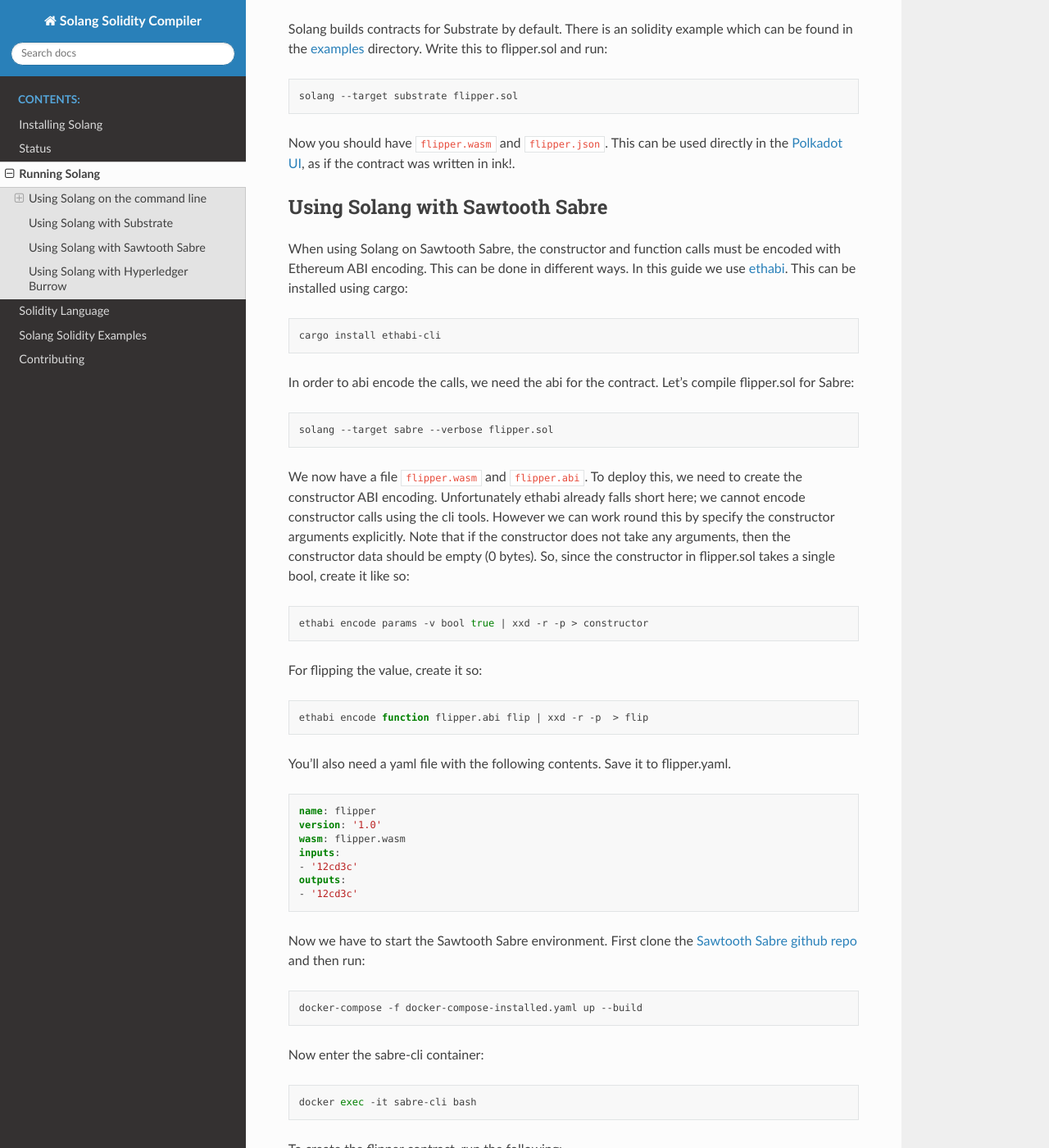
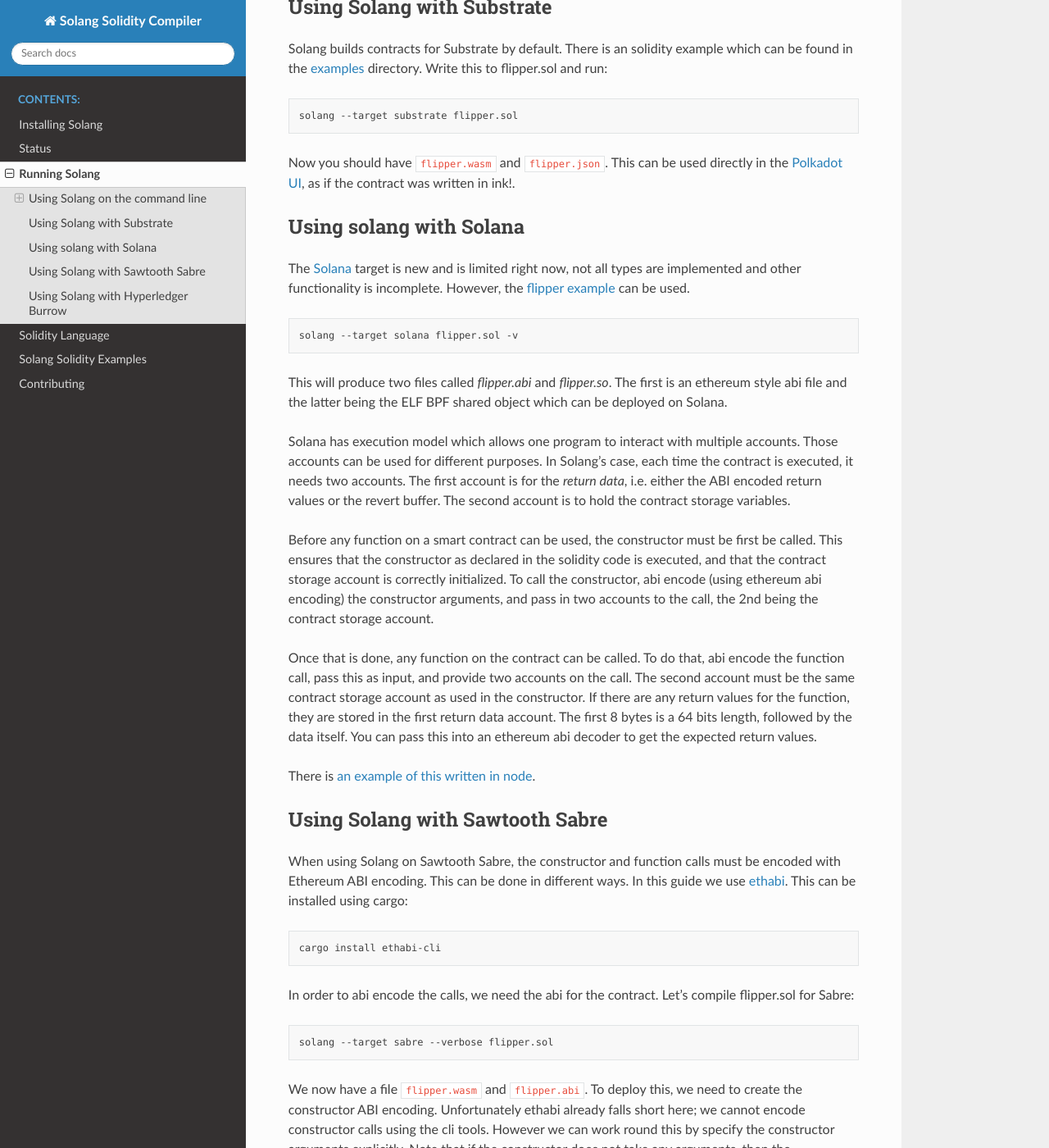
Before and after one commit to hyperledger-solang/solang, a Sphinx documentation site: the page built from docs/running.rst, in a window 1280 px wide and 1400 px high, scrolled down 2976 px. Shown: the whole window at 82% size. Built offline with Sphinx 7.4.7 and the Read the Docs theme 2.0.0, drawn with Linux system fonts in a browser that asks for light colours; some of the changed text lies outside the part shown.

Commit message:
Document new Solana target
Signed-off-by: Sean Young <sean@mess.org>

```diff
--- a/docs/index.rst
+++ b/docs/index.rst
@@ -11,6 +11,7 @@
 Using Solang, you can compile smart contracts written in
 `Solidity <https://en.wikipedia.org/wiki/Solidity>`_
 for `Parity Substrate <https://substrate.dev/>`_,
+`Solana <https://www.solana.com/>`_,
 `Sawtooth Sabre <https://github.com/hyperledger/sawtooth-sabre>`_, and
 `Ethereum ewasm <https://github.com/ewasm/design>`_. It uses the
 `llvm <https://www.llvm.org/>`_ compiler framework to produce WebAssembly
--- a/docs/running.rst
+++ b/docs/running.rst
@@ -5,9 +5,10 @@
 names are provided as command line arguments; the output is an optimized
 wasm file which is ready for deployment on a chain, and an abi file.
 
-Three targets are supported right now:
+The following targets are supported right now:
 `Ethereum ewasm <https://github.com/ewasm/design>`_,
-`Parity Substrate <https://substrate.dev/>`_, and
+`Parity Substrate <https://substrate.dev/>`_,
+`Solana <https://www.solana.com/>`_ and
 `Sawtooth Sabre <https://github.com/hyperledger/sawtooth-sabre>`_.
 
 .. note::
@@ -35,8 +36,8 @@
   will be silent if there are no errors or warnings.
 
 \\-\\-target *target*
-  This takes one argument, which can either be ``ewasm``, ``sabre``, or ``substrate``.
-  The default is substrate.
+  This takes one argument, which can either be ``ewasm``, ``sabre``, ``solana``,
+  or ``substrate``. The default is substrate.
 
 \\-\\-doc
   Generate documentation for the given Solidity as a simple html page. This uses the
@@ -151,6 +152,39 @@
 Now you should have ``flipper.wasm`` and ``flipper.json``. This can be used
 directly in the `Polkadot UI <https://substrate.dev/substrate-contracts-workshop/#/0/deploying-your-contract?id=putting-your-code-on-the-blockchain>`_, as if the contract was written in ink!.
 
+Using solang with Solana
+------------------------
+
+The `Solana <https://www.solana.com/>`_ target is new and is limited right now, not all types are implemented
+and other functionality is incomplete. However, the
+`flipper example <https://github.com/hyperledger-labs/solang/tree/master/examples/flipper.sol>`_
+can be used.
+
+.. code-block:: bash
+
+  solang --target solana flipper.sol -v
+
+This will produce two files called `flipper.abi` and `flipper.so`. The first is an ethereum style abi file and the latter being
+the ELF BPF shared object which can be deployed on Solana.
+
+Solana has execution model which allows one program to interact with multiple accounts. Those accounts can
+be used for different purposes. In Solang's case, each time the contract is executed, it needs two accounts.
+The first account is for the `return data`, i.e. either the ABI encoded
+return values or the revert buffer. The second account is to hold the contract storage variables.
+
+Before any function on a smart contract can be used, the constructor must be first be called. This ensures that
+the constructor as declared in the solidity code is executed, and that the contract storage account is
+correctly initialized. To call the constructor, abi encode (using ethereum abi encoding) the constructor
+arguments, and pass in two accounts to the call, the 2nd being the contract storage account.
+
+Once that is done, any function on the contract can be called. To do that, abi encode the function call,
+pass this as input, and provide two accounts on the call. The second account must be the same contract
+storage account as used in the constructor. If there are any return values for the function, they
+are stored in the first return data account. The first 8 bytes is a 64 bits length, followed by the
+data itself. You can pass this into an ethereum abi decoder to get the expected return values.
+
+There is `an example of this written in node <https://github.com/hyperledger-labs/solang/tree/master/integration/solana>`_.
+
 Using Solang with Sawtooth Sabre
 --------------------------------
 
```
Also changed, not shown: docs/status.rst (+7 -0 lines).
